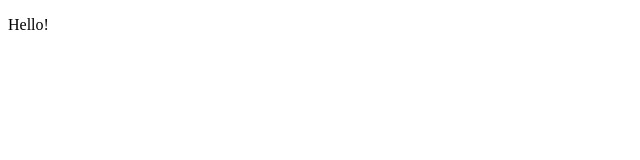
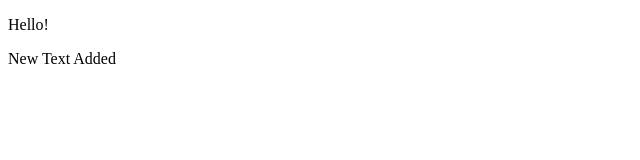
Before and after one commit to 9526543/test, a plain HTML site: page index.html in a window 1280 px wide. Shown: the whole page, without its empty margins (0-640 px from the left). Drawn offline with Linux system fonts and the light colour scheme.

Commit message:
second commit

```diff
--- a/index.html
+++ b/index.html
@@ -7,5 +7,6 @@
 </head>
 <body>
     <p>Hello!</p>
+    <p>New Text Added</p>
 </body>
 </html>
```
